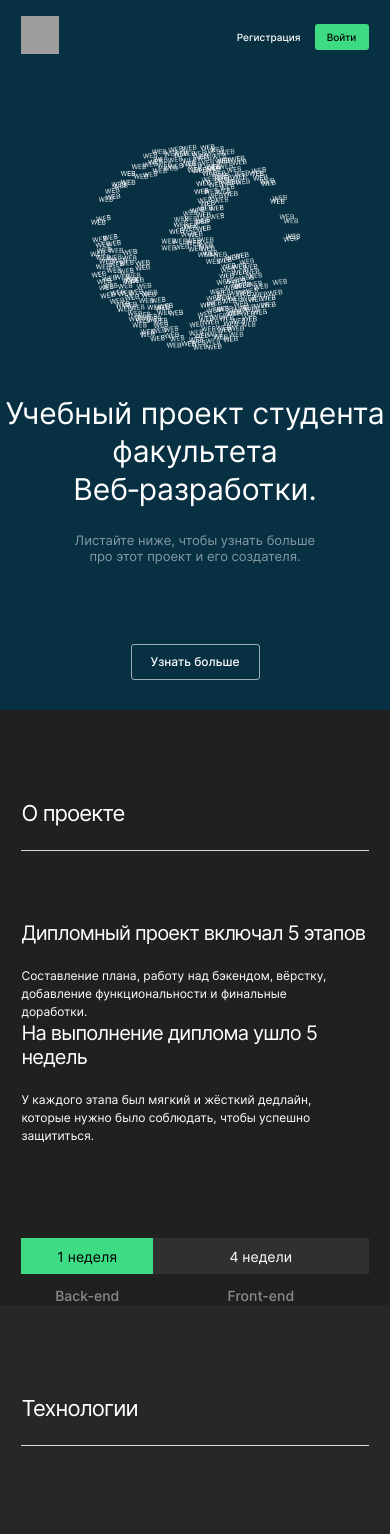
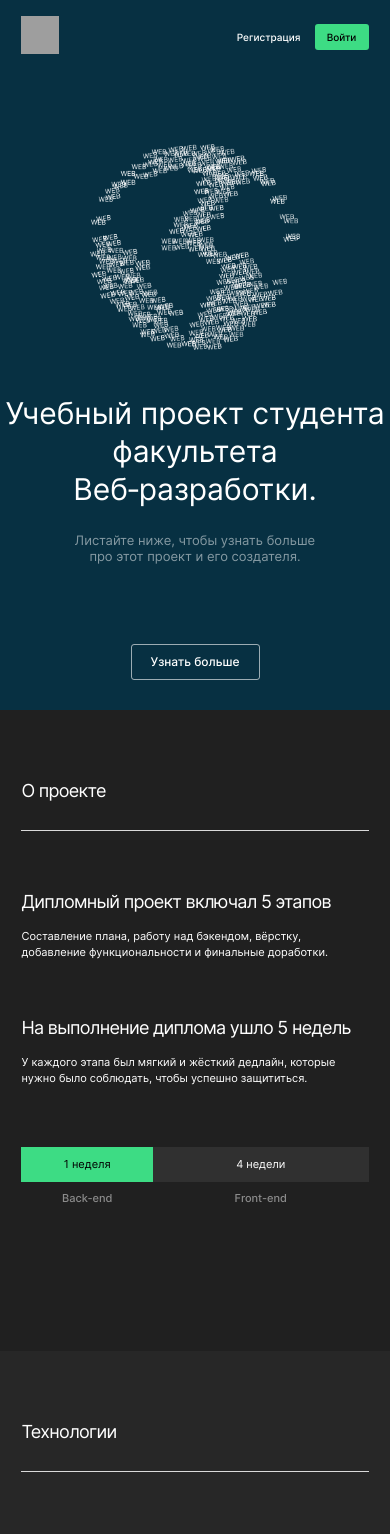
Before and after one commit to VeronaDracula/movies-explorer-frontend, a React (Create React App) app: page / in a window 390 px wide. Shown: the top 1534 px of the page. Built offline with nearby package versions, Linux system fonts and the light colour scheme; grey boxes are pictures that could not be loaded.

Commit message:
project 480

```diff
--- a/src/components/AboutProject/AboutProject.css
+++ b/src/components/AboutProject/AboutProject.css
@@ -110,3 +110,51 @@
         grid-template-columns: minmax(100px, 140px) minmax(184px, 528px);
     }
 }
+
+@media screen and (max-width: 480px) {
+    .project__container {
+        min-height: 641px;
+    }
+
+    .page__content_type_promo {
+        max-width: 100%;
+    }
+
+    .project__info {
+        padding-top: 60px;
+        padding-bottom: 60px;
+    }
+    .project__column {
+        margin-bottom: 56px;
+    }
+
+    .project__column:last-child {
+        margin-bottom: 0;
+    }
+
+    .project__title {
+        font-size: 18px;
+        line-height: 22px;
+        margin: 0 0 16px 0;
+    }
+
+    .project__text {
+        font-size: 11px;
+        line-height: 1.45;
+    }
+
+    .project__scheme-color-box {
+        height: 35px;
+    }
+
+    .project__scheme-color-text {
+        font-size: 11px;
+        line-height: 13px;
+    }
+
+    .project__scheme-text {
+        font-size: 11px;
+        line-height: 13px;
+        margin: 10px 0 0 0;
+    }
+}
--- a/src/components/App/App.css
+++ b/src/components/App/App.css
@@ -32,6 +32,4 @@
   .page__content_type_promo {
     max-width: 100%;
   }
-
-
 }
--- a/src/components/MainTitle/MainTitle.css
+++ b/src/components/MainTitle/MainTitle.css
@@ -18,3 +18,12 @@
         padding-top: 90px;
     }
 }
+
+@media screen and (max-width: 480px) {
+    .section-title__title {
+        padding-top: 70px;
+        font-size: 18px;
+        line-height: 22px;
+        margin: 0 0 28px 0;
+    }
+}
```
